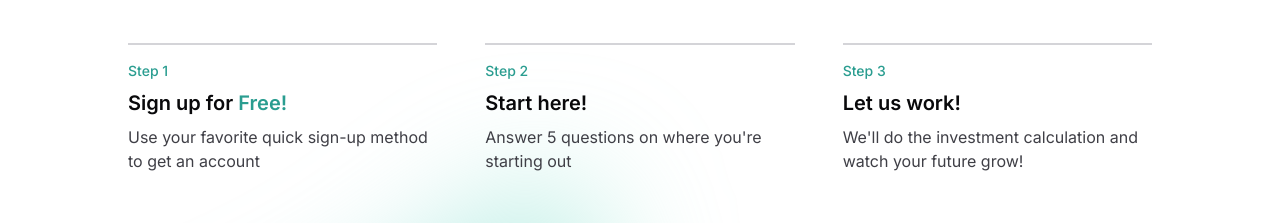
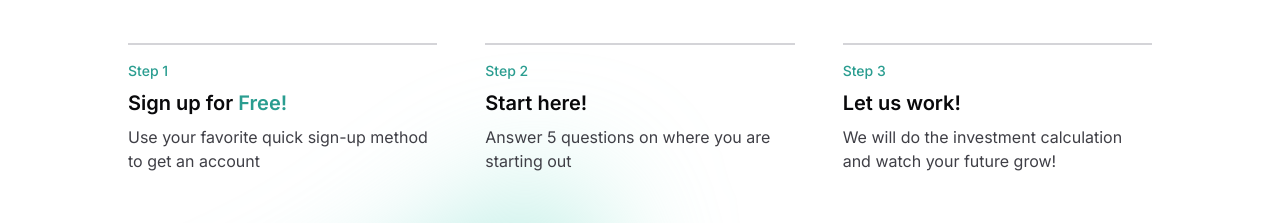
Before and after one commit to ren1239/clarity-fintech, a Next.js app: page / in a window 1280 px wide. Shown: the part 1640-1863 px from the top of the page. Built offline with nearby package versions, Linux system fonts and the light colour scheme; no server answers.

Commit message:
text-fix

```diff
--- a/src/components/HeroPage.tsx
+++ b/src/components/HeroPage.tsx
@@ -93,7 +93,7 @@ export default function HeroPage() {
               <span className="text-sm font-medium text-primary">Step 2</span>
               <span className="text-xl font-semibold">Start here!</span>
               <span className="mt-2 text-zinc-700">
-                Answer 5 questions on where you're starting out
+                Answer 5 questions on where you are starting out
               </span>
             </div>
           </li>
@@ -102,7 +102,8 @@ export default function HeroPage() {
               <span className="text-sm font-medium text-primary">Step 3</span>
               <span className="text-xl font-semibold">Let us work!</span>
               <span className="mt-2 text-zinc-700">
-                We'll do the investment calculation and watch your future grow!
+                We will do the investment calculation and watch your future
+                grow!
               </span>
             </div>
           </li>
```
